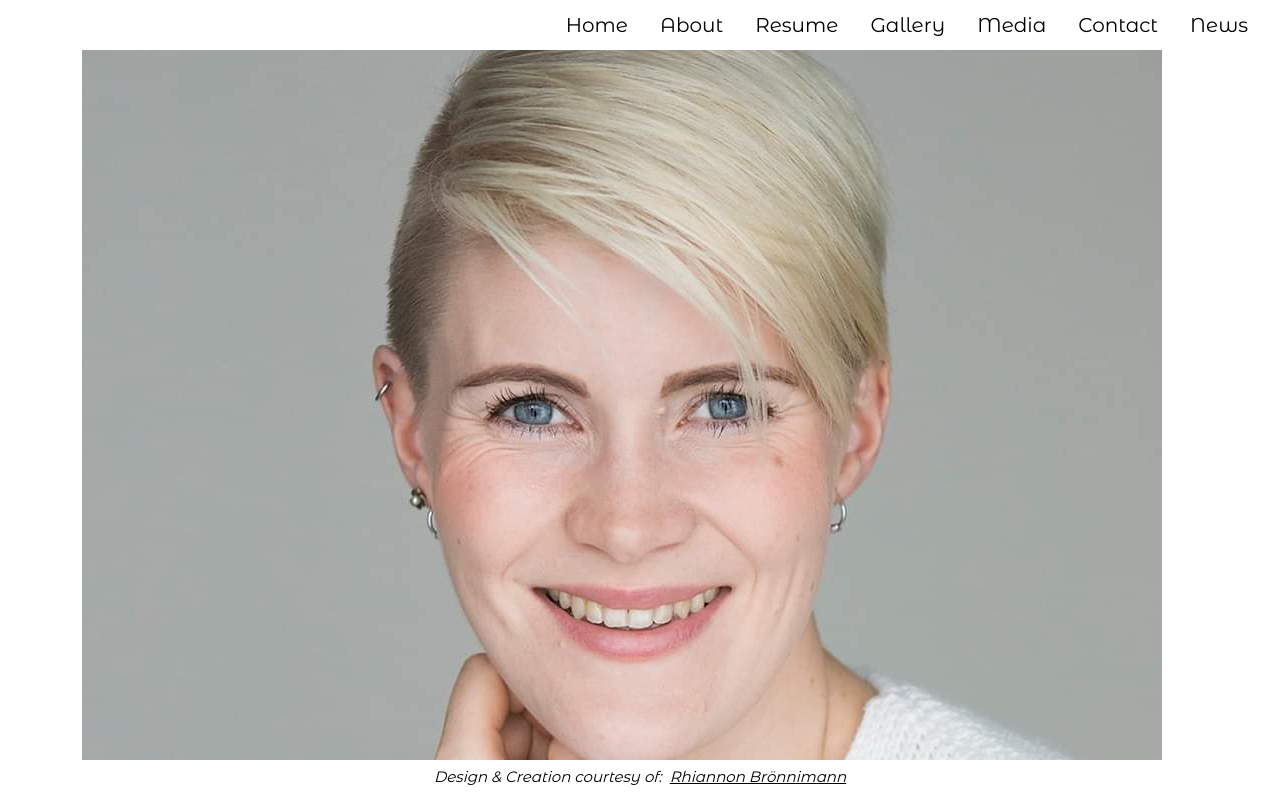
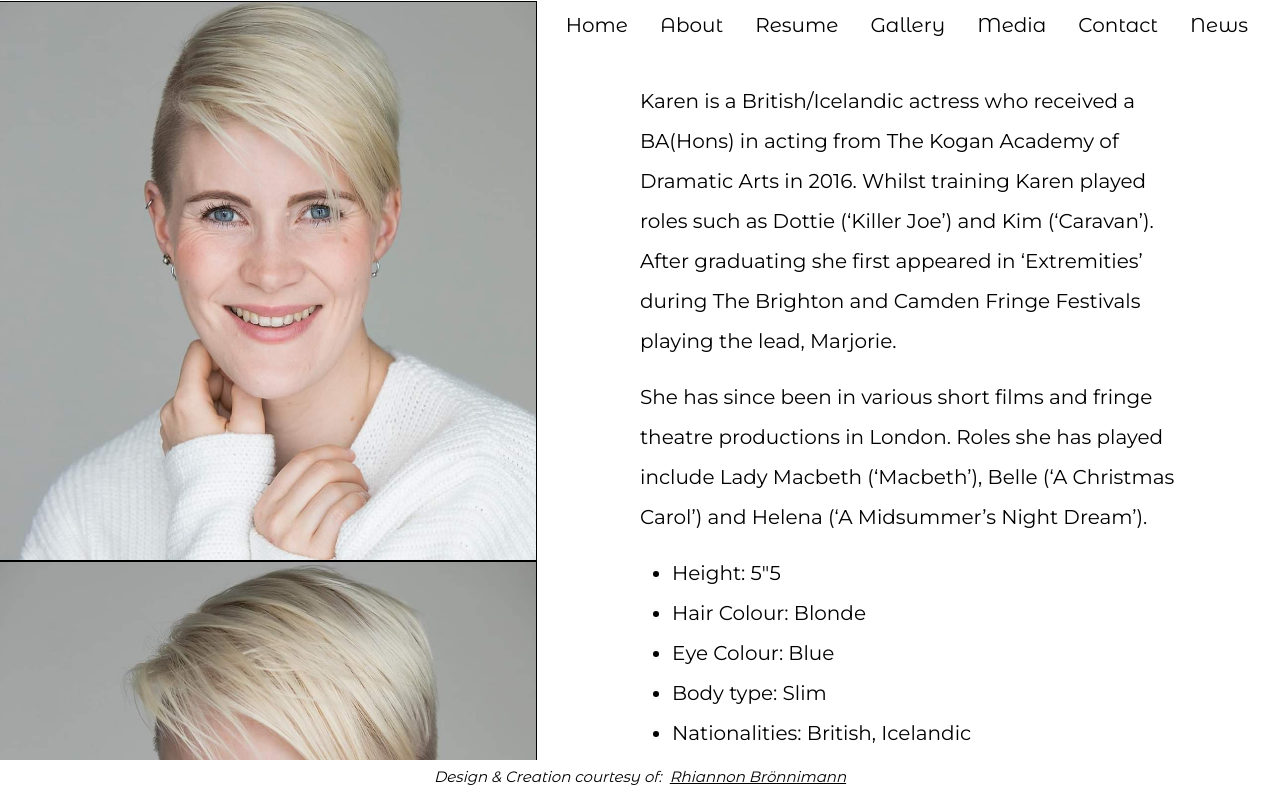
Before and after one commit to Rhibro/karens-portfolio, a React (Create React App) app: page /about in a window 1280 px wide. Shown: the top 798 px of the page. Built offline with nearby package versions, Linux system fonts and the light colour scheme.

Commit message:
fixed layout on about page

```diff
--- a/src/components/About.js
+++ b/src/components/About.js
@@ -5,10 +5,13 @@ const About = () => {
 
     return (
         <div className="aboutBody">
+            <div className="columnA">
             <div className="aboutImgBox">
                 <img className="aboutImg" src={aboutOne} alt="profile of Karen"></img>
                 <img className="aboutImg" src={aboutTwo} alt="Karen smiling"></img>
             </div>
+            </div>
+            <div className="columnA">
             <div className="aboutInfoBox">
                 <p className="aboutInfo">
                 Karen is a British/Icelandic actress who received a BA(Hons) in acting from The Kogan Academy of
@@ -22,13 +25,13 @@ const About = () => {
                 </p>
                 <div>
                     <ul>
-                        <li className="aboutListI">-Height: 5"5</li>
-                        <li className="aboutListI">-Hair Colour: Blonde</li>
-                        <li className="aboutListI">-Eye Colour: Blue</li>
-                        <li className="aboutListI">-Body type: Slim</li>
-                        <li className="aboutListI">-Nationalities: British, Icelandic</li>
-                        <li className="aboutListI">-Appearance: Scandinavian, White</li>
-                        <li className="aboutListI">-Playing Age: 25 to 35</li>
+                        <li className="aboutListI">Height: 5"5</li>
+                        <li className="aboutListI">Hair Colour: Blonde</li>
+                        <li className="aboutListI">Eye Colour: Blue</li>
+                        <li className="aboutListI">Body type: Slim</li>
+                        <li className="aboutListI">Nationalities: British, Icelandic</li>
+                        <li className="aboutListI">Appearance: Scandinavian, White</li>
+                        <li className="aboutListI">Playing Age: 25 to 35</li>
                     </ul>
                 </div>
                 <p className="aboutInfo">
@@ -38,6 +41,7 @@ const About = () => {
                 London, UK || Malmö, Sweden || Reykjavík, Iceland
                 </p>
             </div>
+            </div>
         </div>
     )
 
--- a/src/components/Form.js
+++ b/src/components/Form.js
@@ -31,15 +31,21 @@ function Form() {
           <button className="formBtn" type="submit">
             {formStatus}
           </button>
-          <div className="socialGroup">
-            <a className="socialBtnOne" href="https://github.com/Rhibro" target="_blank" rel="noopener noreferrer">
-              <img className="social" src={github} alt="github icon" ></img></a>
-            <a className="socialBtnTwo" href="https://www.linkedin.com/in/rhiannon-br%C3%B6nnimann-a1a888a0/" target="_blank" rel="noopener noreferrer">
-            <img className="social" src={linkedin} alt="linkedin icon" ></img></a>
-          </div>
+
         </form>
       </div>
     )
   }
 
   export default Form;
+
+  /*
+
+  <div className="socialGroup">
+            <a className="socialBtnOne" href="https://github.com/Rhibro" target="_blank" rel="noopener noreferrer">
+              <img className="social" src={github} alt="github icon" ></img></a>
+            <a className="socialBtnTwo" href="https://www.linkedin.com/in/rhiannon-br%C3%B6nnimann-a1a888a0/" target="_blank" rel="noopener noreferrer">
+            <img className="social" src={linkedin} alt="linkedin icon" ></img></a>
+          </div>
+
+  */
--- a/src/components/Header.js
+++ b/src/components/Header.js
@@ -5,7 +5,7 @@ const Header = () => {
     return (
 
         <div className="navBar">
-        <Link to="/Home">
+        <Link to="/">
             <button className="navBtn">
                 Home
             </button>
--- a/src/index.css
+++ b/src/index.css
@@ -55,6 +55,7 @@ background-image: url(/src/images/karen.jpg);
   height: 100vh;
   left: 0px;
   top: 0px;
+  border: 1px solid black;
 }
 
 .homeBody {
@@ -86,6 +87,55 @@ background-image: url(/src/images/karen.jpg);
   */
 
 /* About Styles */
+
+.columnA {
+  float: left;
+  width: 50%;
+  padding: 0px;
+  margin-top: 1px;
+}
+
+.aboutBody:after {
+  content: "";
+  display: table;
+  clear: both;
+}
+
+.aboutImg {
+  width: 42vw;
+  height: 70vh;
+  border: 1px solid black;
+}
+
+.aboutImgBox {
+  left: -1px;
+  position: absolute;
+  display: flex;
+  flex-direction: column;
+}
+
+.aboutInfoBox {
+  margin-top: 80px;
+
+}
+
+.aboutInfo {
+  font-family: 'Montserrat';
+  font-style: normal;
+  font-weight: 500;
+  font-size: 20px;
+  line-height: 40px;
+  color: #000000;
+}
+
+.aboutListI {
+  font-family: 'Montserrat';
+  font-style: normal;
+  font-weight: 500;
+  font-size: 20px;
+  line-height: 40px;
+  color: #000000;
+}
 
 /* Resume Styles */
 
```
